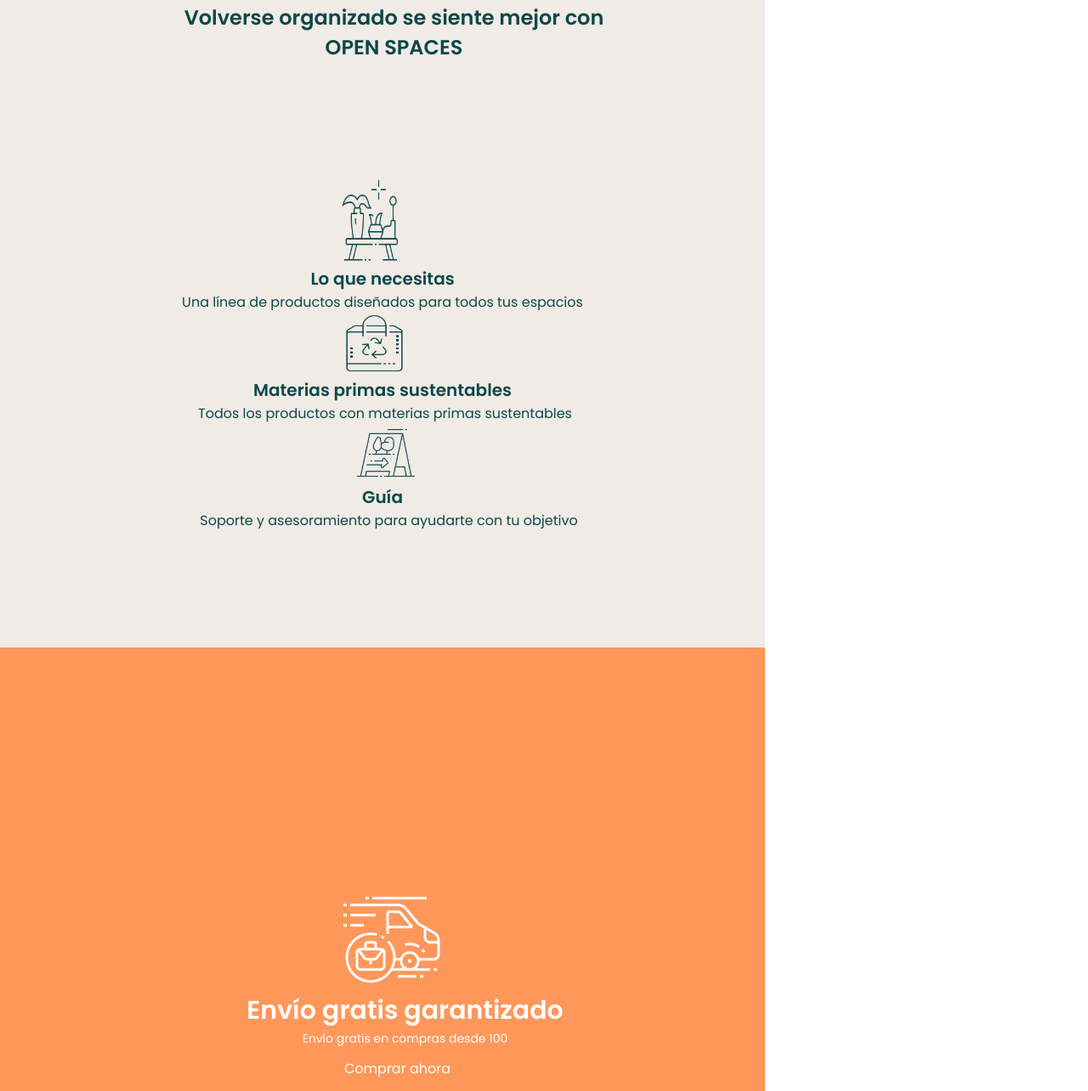
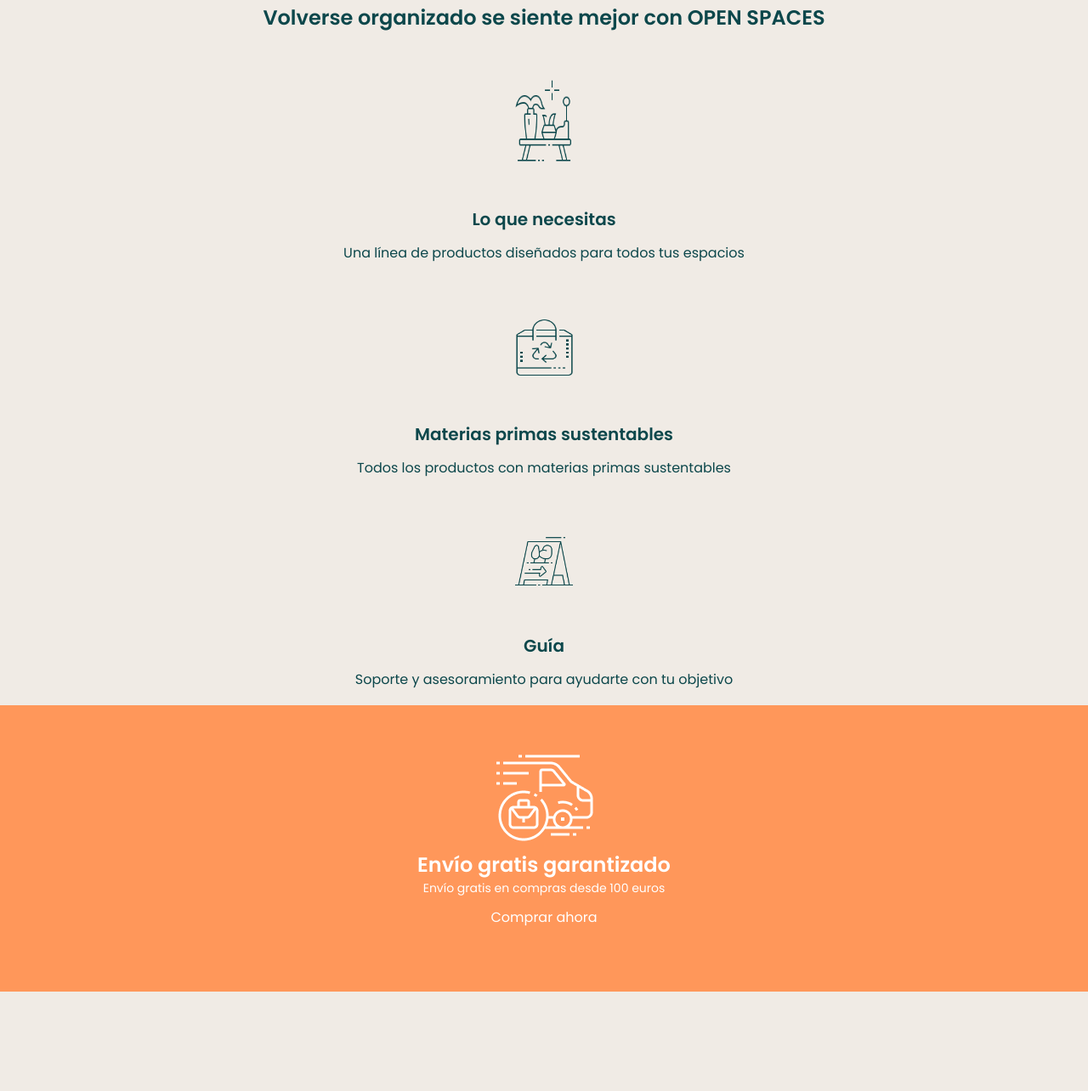
Before and after one commit to Adalab/modulo-1-evaluacion-final-ire-rec, a website: page src/html/index.html in a window 1280 px wide. Shown: the part 838-2122 px from the top of the page at 85% size. Drawn offline with nearby package versions, Linux system fonts and the light colour scheme; files that its build step writes are made by us from their sources; files whose address does not match are found by name.

Commit message:
margins ok

```diff
--- a/src/html/partials/footer/footer.html
+++ b/src/html/partials/footer/footer.html
@@ -7,9 +7,13 @@
       <li><a href="http://www.adalab.es">Productos</a></li>
       <li><a href="http://www.adalab.es">Cajoneras</a></li>
       <li><a href="http://www.adalab.es">Para toda la casa</a></li>
-      <li><a href="http://www.adalab.es">habitaciones</a></li>
+      <li><a href="http://www.adalab.es">Habitaciones</a></li>
     </ul>
 </div>
+
+
+
+
 
 <div class="us_div">
     <h3 class="about_us_title">Nosotros</h3>
@@ -20,6 +24,12 @@
       <li><a href="http://www.adalab.es">Ayuda</a></li>
     </ul>
 </div>
+
+
+
+
+
+
 
 <div class="contact_div">
 
--- a/src/html/partials/main/section_2_main.html
+++ b/src/html/partials/main/section_2_main.html
@@ -2,10 +2,11 @@
       <div class="delivery">
         <img src="./assets/images/icon_4.png" class="icon_delivery">
         <h3 class="title_delivery">Envío gratis garantizado</h3>
-        <p class="text_delivery">Envío gratis en compras desde 100</p>
+        <p class="text_delivery">Envío gratis en compras desde 100 euros</p>
     </div>
-
+<div class="button_div">
       <button class="botton_delivery">
       <p class="text_botton_delivery">Comprar ahora</p>
       </button>
+    </div>
     </section>
--- a/src/html/partials/main/section_3_main.html
+++ b/src/html/partials/main/section_3_main.html
@@ -3,7 +3,7 @@
       <h2 class="title_section_3">Disfruta creando espacios</h2>
       <p class="text_section_3"> Una línea de productos diseñados para todos tus espacios</p>
       <button class="button_sec">
-            <p class="text_button"> Comprar Ahora</p>
+            <p class="text_button"> Comprar ahora</p>
           </button>
       </div>
 
--- a/src/html/partials/main/section_4_main.html
+++ b/src/html/partials/main/section_4_main.html
@@ -1,7 +1,7 @@
 <section class="ofertas_especiales">
-<h2> Ofertas especiales</h2>
+<h3> Ofertas especiales</h3>
     <div class="subtitle_parag">
-    <h3> 20% de descuento</h3>
-    <p> lorem ipsun</p>
+    <h4> 20% de descuento en su primera compra</h4>
+    <p> Y 5% de descuento en la segunda</p>
     </div>
 </section>
--- a/src/scss/layout/_footer.scss
+++ b/src/scss/layout/_footer.scss
@@ -1,6 +1,5 @@
 footer{
-    height: 545px;
-    width: 413px;
+    width: 100%;
     background-color: var(--verde_principal);
 }
 
@@ -11,20 +10,25 @@
     justify-content: center;
     color: var(--verde_agua);
     font-family: var(--secondary-font);
-
-
 }
 
-.list_about_us{
-    list-style: none;
-    font-size: 14px;
-    text-decoration:none
+ul.list_store_title li a{
+    text-decoration: none;
+    color:var(--verde_agua);
+}
+ul.list_about_us li a{
+    text-decoration: none;
+    color:var(--verde_agua);
 }
 
 .list_store_title{
     list-style: none;
     font-size: 14px;
 
+}
+.list_about_us{
+    list-style: none;
+    font-size: 14px;
 }
 
 .email{
@@ -67,7 +71,7 @@
 .rrss{
     display: flex;
     flex-direction: row;
-    margin-left: 100px;
+    margin-left: 80px;
     margin-top: 20px;
 }
 
@@ -75,13 +79,15 @@
     height: 24px;
     width: 24px;
     object-fit: contain;
-    margin-left: 350px;
+    margin-left: 300px;
+    margin-bottom: 30px;
+
 }
 
 @media all and (min-width: 900px){
     footer{
         height: 100vh;
-        width: 900px;
+        width: 100%
     }
 
     .footer_sec{
@@ -96,7 +102,6 @@
     .list_about_us{
         list-style: none;
         font-size: 14px;
-
     }
 
     .about_us_title{
@@ -105,13 +110,12 @@
 
     .contact_title{
         margin-top: -23px;
-
    }
 
    .rrss{
     display: flex;
     flex-direction: row;
-    margin-left: 550px;
+    margin-left: 730px;
     margin-top: -40px;
 }
 
@@ -119,6 +123,6 @@
     height: 24px;
     width: 24px;
     object-fit: contain;
-    margin-left: 800px;
+    margin-left: 1020px;
 }
 }
--- a/src/scss/layout/_header.scss
+++ b/src/scss/layout/_header.scss
@@ -2,7 +2,7 @@
   width: 100%;
   height: 389px;
   background-image: url(/assets/images/header.jpg);
-  background-size:160%;
+  background-size:175%;
   background-position: center;
 }
 
--- a/src/scss/layout/_section_1_main.scss
+++ b/src/scss/layout/_section_1_main.scss
@@ -1,8 +1,7 @@
 .section_1{
+    width: 100%;
     display: grid;
     grid-template-columns: 1fr;
-   width: 414px;
-   height: 1108px;
     background-color:var(--beige);
 }
 
@@ -14,109 +13,84 @@
     margin-left: 45px;
     font-family: var(--secondary-font);
 
+}
+
+.all_benefits{
+display: grid;
+text-align: center;
+margin-left: 80px;
+margin-right: 80px;
+margin-top: 18px;
+margin-bottom: 18px;
+
 
 }
+
 .icon_benefit_1{
 height: 99px;
 width: 72px;
-margin-left: 165px;
-
-
+margin-top: 37px;
 }
 
 .title_benefit_1{
     font-size: 20px;
     color: var(--verde_principal);
-    text-align: center;
     font-family: var(--secondary-font);
+    margin-top: 47px;
+}
 
-}
 .text_benefit_1{
     font-size: 16px;
     color: var(--verde_principal);
-    text-align: center;
     font-family: var(--secondary-font);
-    margin-left: 100px;
-    margin-right: 100px;
-
+    margin-top: 12px;
 }
 
 .icon_benefit_2{
     height: 72px;
     width: 81px;
-    margin-left: 170px;
-
+    margin-top: 63px;
     }
 
     .title_benefit_2{
     font-size: 20px;
     color: var(--verde_principal);
-        text-align: center;
     font-family: var(--secondary-font);
-
+    margin-top: 47px;
     }
 
     .text_benefit_2{
     font-size: 16px;
     color: var(--verde_principal);
-        text-align: center;
     font-family: var(--secondary-font);
-        margin-left: 106px;
-        margin-right: 100px;
+    margin-top: 12px;
     }
 
     .icon_benefit_3{
         height: 67.5px;
         width: 78.9;
-        margin-left: 174.6px;
-
+        margin-top: 63px;
         }
 
         .title_benefit_3{
         font-size: 20px;
         color: var(--verde_principal);
-            text-align: center;
         font-family: var(--secondary-font);
+        margin-top: 47px;
+        }
 
-        }
         .text_benefit_3{
         font-size: 16px;
         color: var(--verde_principal);
-            text-align: center;
         font-family: var(--secondary-font);
-            margin-left: 110px;
-            margin-right: 95px;
+        margin-top: 12px;
         }
 
 
     @media all and (min-width: 900px){
-
         .section_1{
-            width: 900px;
-            height: 100vh;
+            width: 100%;
             display: grid;
-            grid-template-columns: 4fr;
         }
 
-
-    .title_section_1{
-
-        margin-right: 169px;
-        margin-left: 196px;
-        font-family: var(--secondary-font);
     }
-    .icon_benefit_1{
-
-        margin-left: 400px
-        }
-
-    .icon_benefit_2{
-         margin-left: 400px;
-            }
-
-    .icon_benefit_3{
-
-     margin-left: 420px;
-
-                }
-    }
--- a/src/scss/layout/_section_2_main.scss
+++ b/src/scss/layout/_section_2_main.scss
@@ -1,19 +1,17 @@
 .section_2{
-    height: 352px;
-    width:414px;
+    width:100%;
     background-color: var(--naranja);
     display: grid;
+    text-align: center;
+    justify-content: center;
     grid-template-columns: 1fr;
-    align-content: center;
 
 }
 
 .icon_delivery{
     height: 120px;
     width: 120px;
-    margin-left: 142px;
-    margin-right: 152px;
-
+    margin-top: 46px;
 }
 
 .title_delivery{
@@ -33,52 +31,12 @@
 .botton_delivery{
     height: 48px;
     width: 175px;
-    margin-left: 120px;
     background-color: transparent;
     border: none;
-
+    margin-bottom: 63px;
 }
-
 .text_botton_delivery{
     font-size: 16px;
     color: white;
     font-family: var(--secondary-font);
 }
-
-
-@media all and (min-width: 900px){
-
-    .section_2{
-        width: 900px;
-        height: 100vh;
-        background-color: var(--naranja);
-        display: grid;
-        grid-template-columns: 1fr;
-        align-content: center;
-
-    }
-    .icon_delivery{
-        height: 120px;
-        width: 120px;
-        margin-left: 400px;
-        margin-right: 468px;
-
-    }
-    .title_delivery{
-        text-align: center;
-        font-size: 30px;
-        margin-right: 35px
-    }
-
-    .botton_delivery{
-        height: 48px;
-        width: 175px;
-        margin-left: 380px
-
-    }
-    .text_delivery{
-        text-align: center;
-        font-size: 14px;
-        margin-right: 35px;
-    }
-    }
--- a/src/scss/layout/_section_3_main.scss
+++ b/src/scss/layout/_section_3_main.scss
@@ -1,6 +1,6 @@
 .section_3{
     height: 339px;
-    width: 414px;
+    width: 100%;
     background-color: var(--beige);
     display: grid;
     grid-template-columns: 1fr;
@@ -30,26 +30,24 @@
     font-size: 16px;
     color: white;
     background-color: var(--verde_principal);
-
-
 }
 
 
 .image_section_3{
-    width: 414px;
+    width: 100%;
     height: 304px;
 }
 @media all and (min-width: 900px){
 
     .section_3{
     height: 100vh;
-    width: 900px;
+
 
    }
 
    .image_section_3{
-    width: 900px;
-    height: 100vh;
+    width: 100%;
+    height: 100%;
 
 }
 
--- a/src/scss/layout/_section_4_main.scss
+++ b/src/scss/layout/_section_4_main.scss
@@ -6,6 +6,8 @@
 .ofertas_especiales{
 width: 100%;
 background-color: var( --naranja);
+color: white;
+font-family: var(--secondary-font);
 display: flex;
 flex-direction: column;
 text-align: center;
@@ -15,6 +17,7 @@
     flex-direction: row;
     justify-content: space-between;
     margin-top: 10px;
+    margin-bottom: 10px;
 
 }
 }
```
Lines whose indentation alone changed are shown as unchanged.
